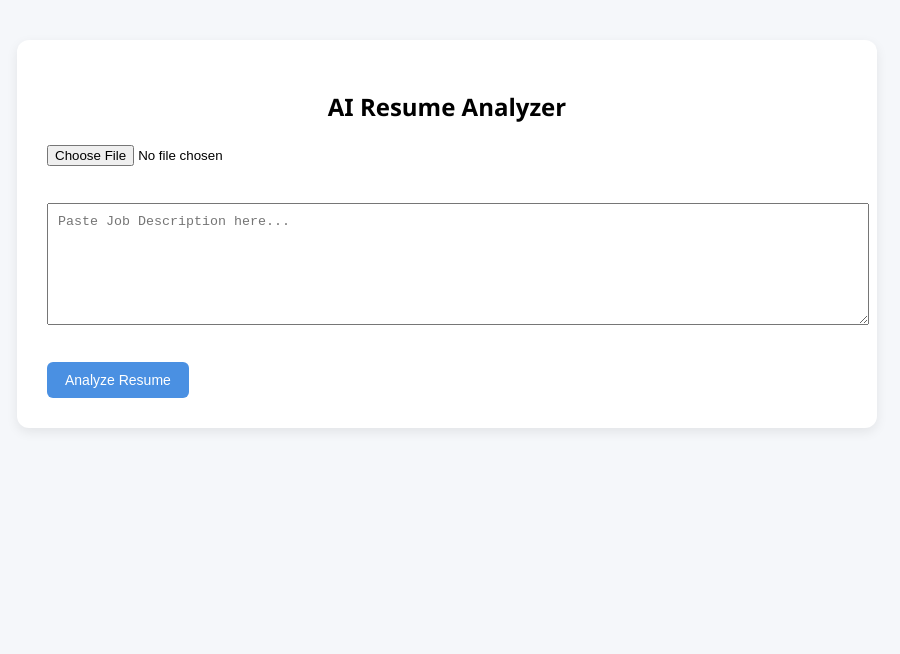
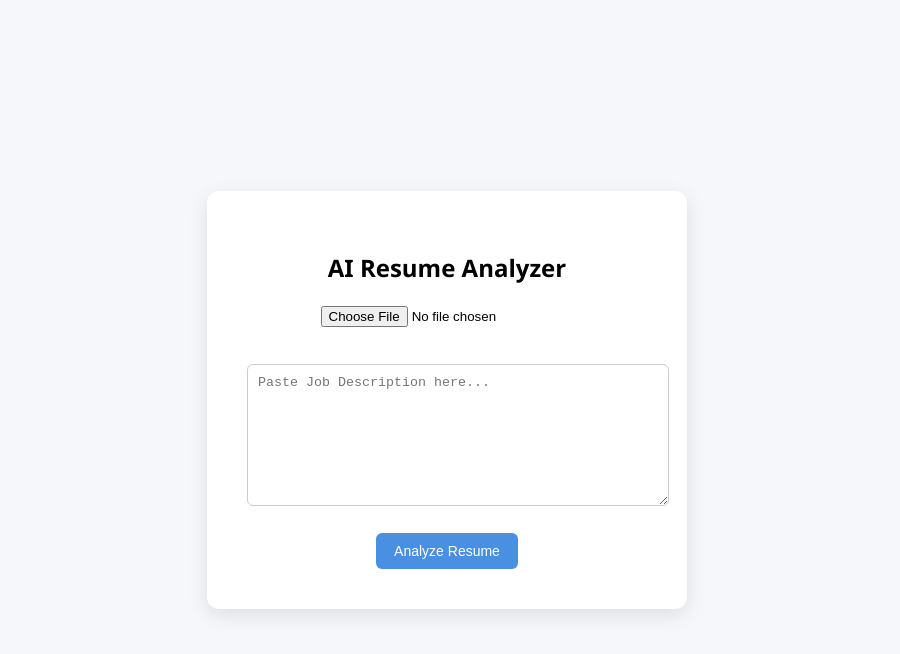
Before and after one commit to keerthanaTMunirajuTV/resume-analyzer, a React (Create React App) app in the folder frontend/: page / in a window 1280 px wide. Shown: the top 654 px of the page, without its empty margins (193-1093 px from the left). Built offline with nearby package versions, Linux system fonts and the light colour scheme.

Commit message:
feat: add PDF download and enhance UI layout

```diff
--- a/frontend/package.json
+++ b/frontend/package.json
@@ -8,6 +8,8 @@
     "@testing-library/react": "^16.3.2",
     "@testing-library/user-event": "^13.5.0",
     "axios": "^1.14.0",
+    "html2canvas": "^1.4.1",
+    "jspdf": "^4.2.1",
     "react": "^19.2.4",
     "react-dom": "^19.2.4",
     "react-scripts": "5.0.1",
--- a/frontend/src/App.css
+++ b/frontend/src/App.css
@@ -3,16 +3,13 @@ body {
   font-family: "Segoe UI", Arial, sans-serif;
   background-color: #f5f7fa;
 }
-
-.container {
-  max-width: 800px;
-  margin: 40px auto;
-  background: #ffffff;
-  padding: 30px;
-  border-radius: 12px;
-  box-shadow: 0 4px 12px rgba(0,0,0,0.08);
+textarea {
+  width: 100%;
+  height: 120px;
+  padding: 10px;
+  border-radius: 6px;
+  border: 1px solid #ccc;
 }
-
 h2 {
   text-align: center;
   margin-bottom: 20px;
@@ -21,8 +18,11 @@ h2 {
 input[type="file"] {
   margin-bottom: 15px;
 }
-
+.download-btn {
+  margin-top: 15px;
+}
 button {
+  /* margin-top: 10px; */
   background-color: #4a90e2;
   color: white;
   border: none;
@@ -71,12 +71,55 @@ li {
   border-radius: 6px;
 }
 
+.center-container {
+  display: flex;
+  justify-content: center;
+  align-items: center;
+  height: 100vh;
+  width: 100%;
+}
+
+.center-box {
+  background: #ffffff;
+  padding: 40px;
+  border-radius: 12px;
+  box-shadow: 0 6px 20px rgba(0,0,0,0.1);
+  width: 400px;
+  text-align: center;
+}
+/* MAIN LAYOUT */
+/* MAIN LAYOUT */
+.main-layout {
+  display: flex;
+}
+
+/* LEFT SIDEBAR */
+.left-panel {
+  width: 280px;
+  height: 100vh;
+  position: fixed;
+  top: 0;
+  left: 0;
+  background: #f5f5f5;
+  padding: 20px;
+  overflow-y: auto;
+  border-right: 1px solid #ddd;
+}
+
+/* RIGHT CONTENT */
+.right-panel {
+  margin-left: 330px;
+  padding: 30px;
+  width: calc(100% - 280px);
+  min-height: 100vh;
+}
+
 .tag {
   background: #e3f2fd;
   color: #1565c0;
-  padding: 6px 12px;
+  padding: 5px 10px;
   border-radius: 20px;
-  margin: 5px;
+  margin: 4px;
   display: inline-block;
   font-size: 12px;
 }
--- a/frontend/src/App.js
+++ b/frontend/src/App.js
@@ -1,7 +1,8 @@
 import React, { useState, useEffect } from "react";
 import axios from "axios";
 import "./App.css";
-
+import jsPDF from "jspdf";
+import html2canvas from "html2canvas";
 
 function App() {
   const [jobDesc, setJobDesc] = useState("");
@@ -28,48 +29,85 @@ function App() {
     }
   };
 
+const downloadPDF = async () => {
+  const element = document.getElementById("report");
+
+  const canvas = await html2canvas(element);
+  const imgData = canvas.toDataURL("image/png");
+
+  const pdf = new jsPDF("p", "mm", "a4");
+
+  const imgWidth = 210;
+  const pageHeight = 295;
+  const imgHeight = (canvas.height * imgWidth) / canvas.width;
+
+  let heightLeft = imgHeight;
+  let position = 0;
+
+  pdf.addImage(imgData, "PNG", 0, position, imgWidth, imgHeight);
+  heightLeft -= pageHeight;
+
+  while (heightLeft > 0) {
+    position = heightLeft - imgHeight;
+    pdf.addPage();
+    pdf.addImage(imgData, "PNG", 0, position, imgWidth, imgHeight);
+    heightLeft -= pageHeight;
+  }
+
+  pdf.save("resume-analysis.pdf");
+};
+
   useEffect(() => {
     if (result?.score) {
       let start = 0;
       const end = result.score;
       setDisplayScore(0);
+
       const interval = setInterval(() => {
         start += 1;
         setDisplayScore(start);
-
         if (start >= end) clearInterval(interval);
       }, 20);
+
       return () => clearInterval(interval);
     }
   }, [result]);
 
-
   return (
-    <div className="container">
+    <>
+      {!result ? (
+        // CENTER SCREEN BEFORE ANALYSIS
+        <div className="center-container">
+          <div className="center-box">
           <h2>AI Resume Analyzer</h2>
 
-      <input type="file"
+          <input
+            type="file"
             accept=".pdf,.doc,.docx,.txt"
             onChange={(e) => setFile(e.target.files[0])}
           />
+
           <br /><br />
+
           <textarea
             placeholder="Paste Job Description here..."
             value={jobDesc}
             onChange={(e) => setJobDesc(e.target.value)}
-  style={{
-    width: "100%",
-    height: "100px",
-    marginBottom: "10px",
-    padding: "10px"
-  }}
           />
+
           <br /><br />
+
           <button onClick={handleUpload}>Analyze Resume</button>
+        </div>
+        </div>
+      ) : (
+        // AFTER ANALYSIS (DASHBOARD UI)
+        <div id="report" className="main-layout">
 
-      {result && (
-  <div className="section">
+          {/* LEFT PANEL */}
+          <div className="left-panel">
             <div className="score-container">
+              <h4>Resume Score</h4>
               <div
                 className="score-circle"
                 style={{
@@ -84,11 +122,19 @@ function App() {
                 {displayScore}
                 <span>/100</span>
               </div>
-  <p>Resume Score</p>
+
             </div>
 
-    <h4>Profile Summary</h4>
-    <p className="summary">{result.profile_summary}</p>
+            <h4>Job Match Score</h4>
+            <p>{result?.match_score}%</p>
+
+            <h4>Section Scores</h4>
+            <ul>
+              <li>Skills: {result?.section_scores?.technical_skills}</li>
+              <li>Projects: {result?.section_scores?.projects}</li>
+              <li>Experience: {result?.section_scores?.experience}</li>
+              <li>Education: {result?.section_scores?.education}</li>
+            </ul>
 
             <h4>Keywords</h4>
             <div>
@@ -97,7 +143,19 @@ function App() {
               ))}
             </div>
 
-<h4>Job Match Score: {result?.match_score}%</h4>
+            <br />
+            <button onClick={() => setResult(null)}>Upload New Resume</button>
+
+
+              <button className="download-btn" onClick={downloadPDF}>
+                Download PDF
+              </button>
+          </div>
+
+          {/* RIGHT PANEL */}
+          <div className="right-panel">
+            <h3>Profile Summary</h3>
+            <p className="summary">{result.profile_summary}</p>
 
             <h4>Matched Skills</h4>
             <ul>
@@ -140,10 +198,11 @@ function App() {
                 <li key={i}>{item}</li>
               ))}
             </ul>
+          </div>
 
         </div>
       )}
-    </div>
+    </>
   );
 }
 
```
Also changed, not shown: 2 other files (tests, documents, lock files or other folders). Lines whose indentation alone changed are shown as unchanged.
